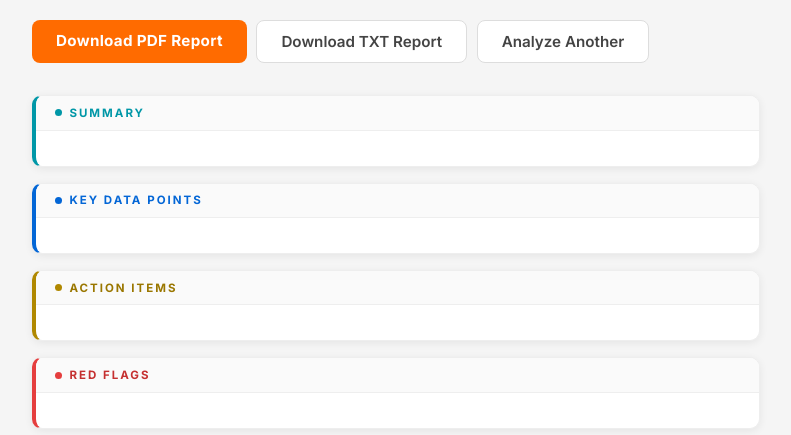
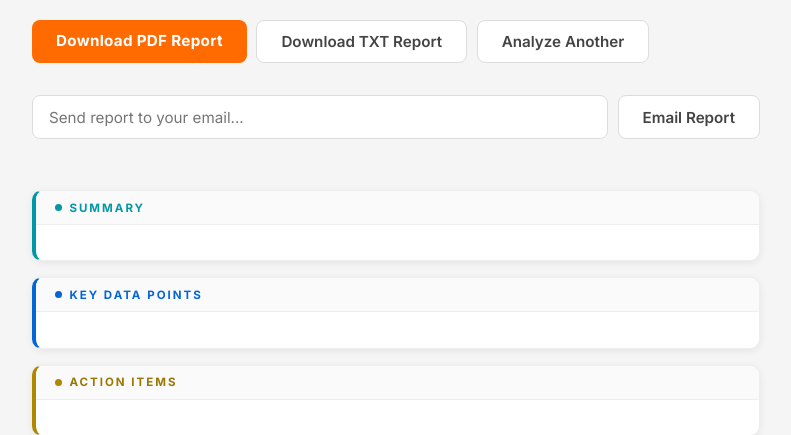
Before and after one commit to petetorres375-glitch/doc-analyzer, a Flask app: template templates/results.html in a window 1280 px wide. Shown: the part 152-587 px from the top of the page, without its empty margins (244-1035 px from the left). Run offline with Flask 3, Linux system fonts and the light colour scheme; the template is opened without the code that fills it, so the values that code supplies are empty.

Commit message:
Add Email Report button to results page
Adds a /send-email route using smtplib and a fetch-based email input on
the results page so users can receive the TXT report without server-side
storage. SMTP credentials read from SMTP_USER and SMTP_PASS env vars.

Co-Authored-By: Claude Sonnet 4.6 <noreply@anthropic.com>

```diff
--- a/app.py
+++ b/app.py
@@ -1,9 +1,16 @@
 import base64
+import json
 import os
+import re
+import smtplib
 import tempfile
+from email import encoders
+from email.mime.base import MIMEBase
+from email.mime.multipart import MIMEMultipart
+from email.mime.text import MIMEText
 from pathlib import Path
 
-from flask import Flask, render_template, request
+from flask import Flask, jsonify, render_template, request
 from werkzeug.utils import secure_filename
 
 from doc_analyzer import analyze, save_report
@@ -13,6 +20,7 @@ app.secret_key = os.getenv("SECRET_KEY", "dev-only-change-in-prod")
 app.config["MAX_CONTENT_LENGTH"] = 10 * 1024 * 1024  # 10 MB
 
 ALLOWED_EXTENSIONS = {".pdf", ".txt", ".md"}
+EMAIL_RE = re.compile(r"^[^@]+@[^@]+\.[^@]+$")
 
 
 def allowed_ext(filename: str) -> bool:
@@ -41,6 +49,44 @@ def build_txt_report(filename: str, result: dict) -> str:
             lines.append(content)
         lines.append("")
     return "\n".join(lines)
+
+
+def send_report_email(to_addr: str, filename: str, txt_report: str) -> None:
+    smtp_user = os.getenv("SMTP_USER")
+    smtp_pass = os.getenv("SMTP_PASS")
+    smtp_host = os.getenv("SMTP_HOST", "smtp.gmail.com")
+    smtp_port = int(os.getenv("SMTP_PORT", "587"))
+
+    if not smtp_user or not smtp_pass:
+        raise ValueError(
+            "Email is not configured. Set SMTP_USER and SMTP_PASS environment variables."
+        )
+
+    msg = MIMEMultipart()
+    msg["From"] = smtp_user
+    msg["To"] = to_addr
+    msg["Subject"] = f"Doc Analyzer Report: {filename}"
+
+    msg.attach(MIMEText(
+        "Your document analysis report is attached.\n\n"
+        "Generated by Torres Tech Remote — Doc Analyzer",
+        "plain",
+    ))
+
+    attachment = MIMEBase("application", "octet-stream")
+    attachment.set_payload(txt_report.encode("utf-8"))
+    encoders.encode_base64(attachment)
+    stem = Path(filename).stem
+    attachment.add_header(
+        "Content-Disposition", f'attachment; filename="{stem}_report.txt"'
+    )
+    msg.attach(attachment)
+
+    with smtplib.SMTP(smtp_host, smtp_port) as server:
+        server.ehlo()
+        server.starttls()
+        server.login(smtp_user, smtp_pass)
+        server.sendmail(smtp_user, to_addr, msg.as_string())
 
 
 @app.route("/")
@@ -77,6 +123,7 @@ def analyze_file():
     stem = Path(filename).stem
     pdf_b64 = base64.b64encode(pdf_bytes).decode()
     txt_b64 = base64.b64encode(build_txt_report(filename, result).encode()).decode()
+    result_b64 = base64.b64encode(json.dumps(result).encode()).decode()
 
     return render_template(
         "results.html",
@@ -85,7 +132,32 @@ def analyze_file():
         pdf_b64=pdf_b64,
         txt_b64=txt_b64,
         stem=stem,
+        result_b64=result_b64,
     )
+
+
+@app.route("/send-email", methods=["POST"])
+def send_email_report():
+    email_addr = request.form.get("email", "").strip()
+    if not email_addr or not EMAIL_RE.match(email_addr):
+        return jsonify({"ok": False, "error": "Please enter a valid email address."})
+
+    try:
+        result = json.loads(base64.b64decode(request.form.get("result_b64", "")).decode())
+    except Exception:
+        return jsonify({"ok": False, "error": "Invalid request data."})
+
+    filename = request.form.get("filename", "document")
+    txt_report = build_txt_report(filename, result)
+
+    try:
+        send_report_email(email_addr, filename, txt_report)
+    except ValueError as e:
+        return jsonify({"ok": False, "error": str(e)})
+    except Exception as e:
+        return jsonify({"ok": False, "error": f"Could not send email: {e}"})
+
+    return jsonify({"ok": True})
 
 
 if __name__ == "__main__":
--- a/templates/results.html
+++ b/templates/results.html
@@ -128,6 +128,42 @@
 
     .btn-secondary:hover { border-color: #aaaaaa; }
 
+    /* ── Email row ── */
+    .email-row {
+      display: flex;
+      gap: 0.6rem;
+      margin-bottom: 0.5rem;
+      flex-wrap: wrap;
+    }
+
+    .email-input {
+      flex: 1;
+      min-width: 200px;
+      padding: 0.7rem 1rem;
+      border: 1.5px solid #dddddd;
+      border-radius: 8px;
+      font-family: inherit;
+      font-size: 0.95rem;
+      color: #111111;
+      background: #ffffff;
+      transition: border-color 0.2s, box-shadow 0.2s;
+    }
+
+    .email-input:focus {
+      outline: none;
+      border-color: #FF6B00;
+      box-shadow: 0 0 0 3px rgba(255, 107, 0, 0.12);
+    }
+
+    .email-status {
+      font-size: 0.85rem;
+      min-height: 1.2rem;
+      margin-bottom: 1.5rem;
+    }
+
+    .email-status.success { color: #2e7d32; }
+    .email-status.error   { color: #c53030; }
+
     /* ── Result panels ── */
     .results {
       display: flex;
@@ -219,6 +255,7 @@
       .page-title { font-size: 1.5rem; }
       .actions { flex-direction: column; }
       .btn-primary, .btn-secondary { text-align: center; }
+      .email-row { flex-direction: column; }
     }
   </style>
 </head>
@@ -245,6 +282,15 @@
          class="btn-secondary">Download TXT Report</a>
       <a href="/" class="btn-secondary">Analyze Another</a>
     </div>
+
+    <input type="hidden" id="result-b64" value="{{ result_b64 }}">
+    <input type="hidden" id="email-filename" value="{{ filename }}">
+
+    <div class="email-row">
+      <input type="email" id="email-input" class="email-input" placeholder="Send report to your email...">
+      <button type="button" class="btn-secondary" id="email-btn">Email Report</button>
+    </div>
+    <p id="email-status" class="email-status"></p>
 
     <div class="results">
 
@@ -293,5 +339,49 @@
     &copy; 2026 <span>Torres Tech Remote</span> — All rights reserved.
   </footer>
 
+  <script>
+    const emailBtn    = document.getElementById('email-btn');
+    const emailInput  = document.getElementById('email-input');
+    const emailStatus = document.getElementById('email-status');
+
+    emailBtn.addEventListener('click', async () => {
+      const email = emailInput.value.trim();
+      if (!email) {
+        emailStatus.textContent = 'Please enter an email address.';
+        emailStatus.className = 'email-status error';
+        return;
+      }
+
+      const fd = new FormData();
+      fd.append('email', email);
+      fd.append('filename', document.getElementById('email-filename').value);
+      fd.append('result_b64', document.getElementById('result-b64').value);
+
+      emailBtn.disabled = true;
+      emailBtn.textContent = 'Sending...';
+      emailStatus.textContent = '';
+      emailStatus.className = 'email-status';
+
+      try {
+        const res  = await fetch('/send-email', { method: 'POST', body: fd });
+        const data = await res.json();
+        if (data.ok) {
+          emailStatus.textContent = `Report sent to ${email}!`;
+          emailStatus.className = 'email-status success';
+          emailInput.value = '';
+        } else {
+          emailStatus.textContent = data.error || 'Failed to send.';
+          emailStatus.className = 'email-status error';
+        }
+      } catch {
+        emailStatus.textContent = 'Network error. Please try again.';
+        emailStatus.className = 'email-status error';
+      } finally {
+        emailBtn.disabled = false;
+        emailBtn.textContent = 'Email Report';
+      }
+    });
+  </script>
+
 </body>
 </html>
```
